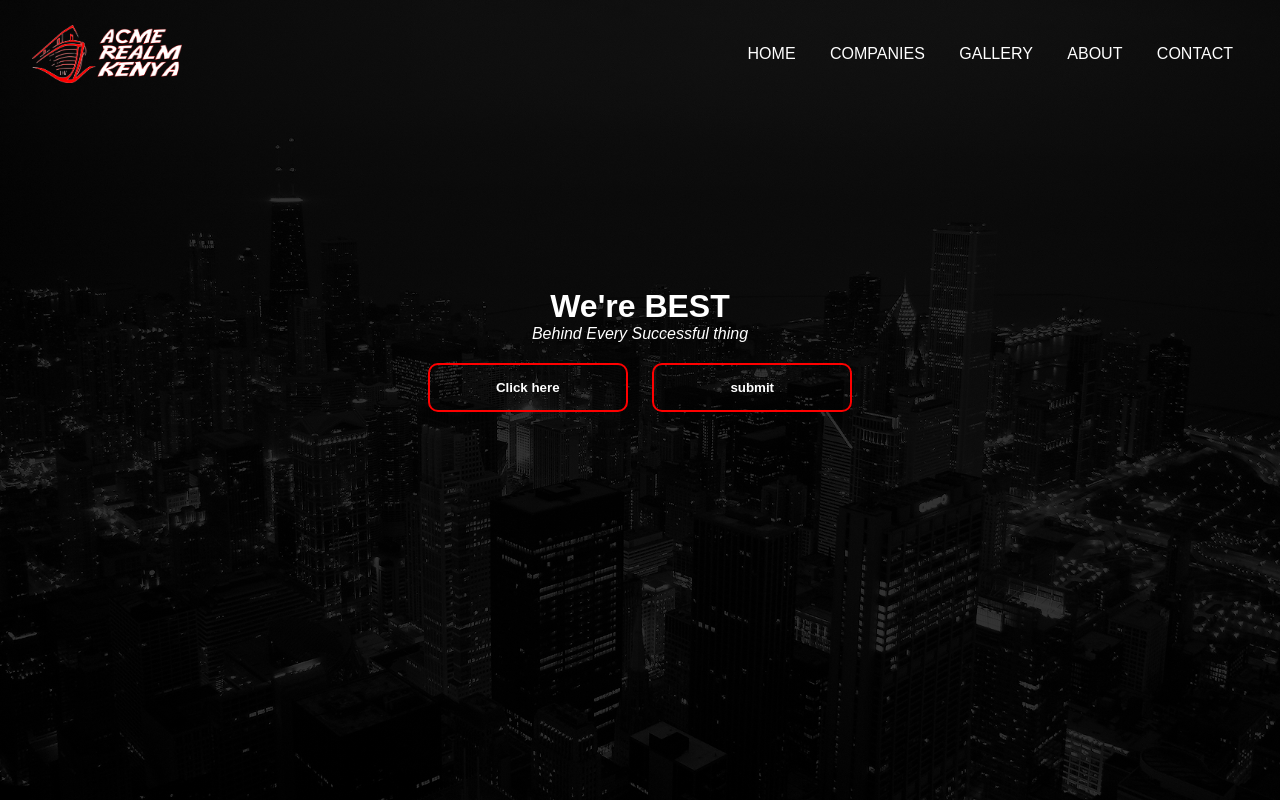
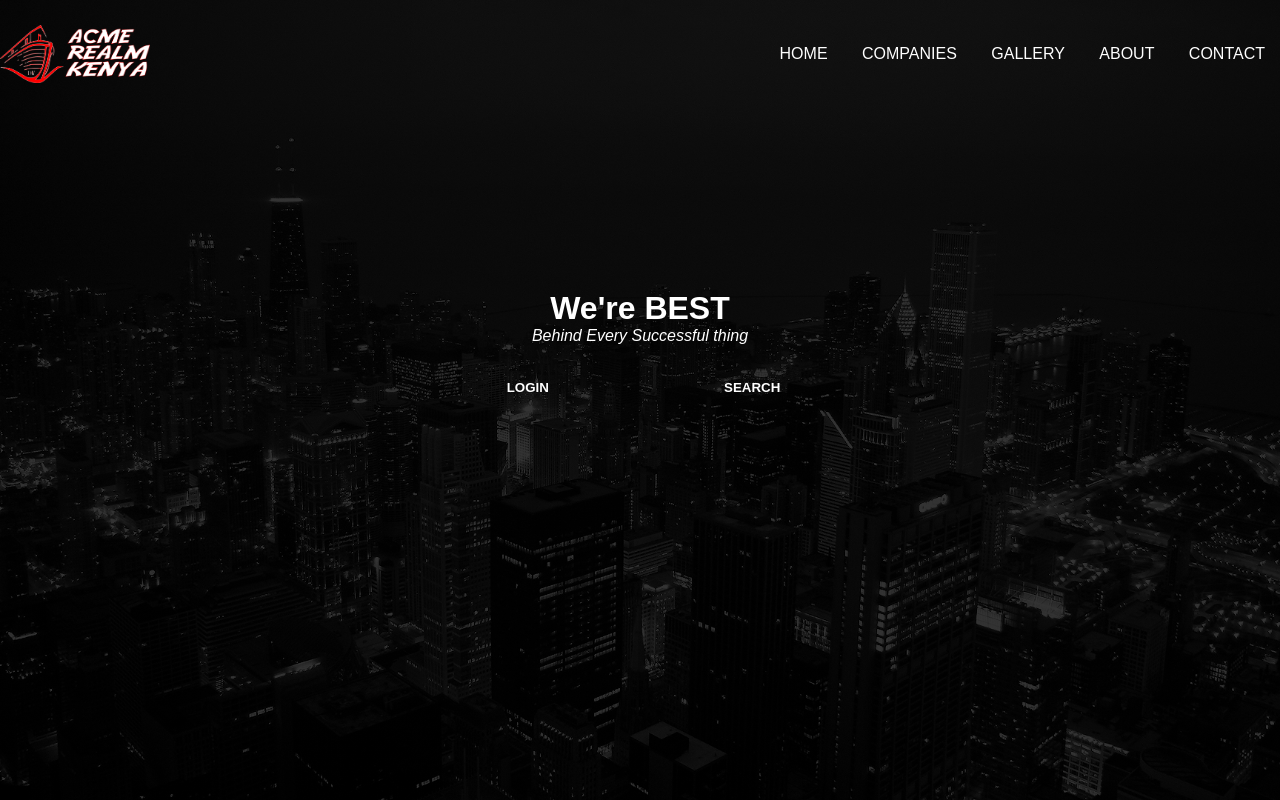
Before and after one commit to Albertkatungu/ACME_Website-PLP_Project, a plain HTML site: page index.html in a window 1280 px wide. Drawn offline with Linux system fonts and the light colour scheme.

Commit message:
ACME commit

```diff
--- a/index.html
+++ b/index.html
@@ -25,8 +25,8 @@
                 </p>
 
                 <div>
-                    <button type="button"> <span></span> Click here</button>
-                    <button type="button"> <span></span> submit</button>
+                    <button type="button"> <span></span> LOGIN</button>
+                    <button type="button"> <span></span> SEARCH</button>
                 </div>
             </div>
 
--- a/style.css
+++ b/style.css
@@ -11,7 +11,7 @@ font-family: Arial, Helvetica, sans-serif;
     background-position: center;
 }
 .navbar{
-    width: 95%;
+    width: 9git5%;
     margin: auto;
     padding: 25px 0;
     display: flex;
@@ -70,7 +70,7 @@ button{
     margin: 20px 10px;
     border-radius: 10px;
     font-weight: bold;
-    border: 2px solid red;
+    border: transparent;
     background: transparent;
     color: white;
     cursor: pointer;
```
